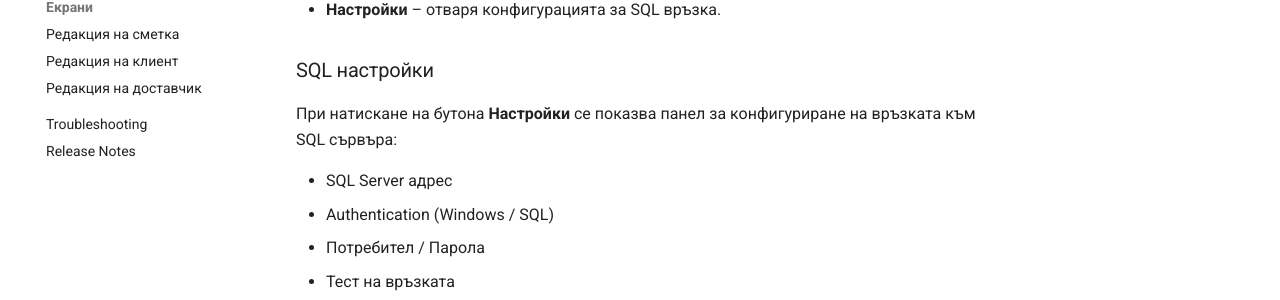
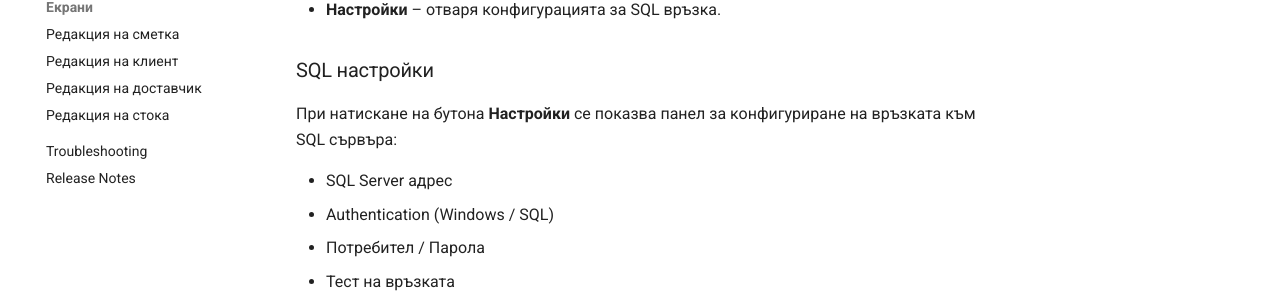
Before and after one commit to teodorval/saftviewer-docs, an MkDocs documentation site: the page built from docs/index.md, in a window 1280 px wide. Shown: the part 606-906 px from the top of the page. Built offline with MkDocs 1.6.1 and Material for MkDocs 9.7.7, drawn with Linux system fonts in a browser that asks for light colours.

Commit message:
Add product-edit.md to Екрани section

```diff
--- a/mkdocs.yml
+++ b/mkdocs.yml
@@ -54,6 +54,8 @@ nav:
       - Редакция на сметка: account-edit.md
       - Редакция на клиент: client-edit.md
       - Редакция на доставчик: supplier-edit.md
+      - Редакция на стока: product-edit.md
+
 
 
 
```
